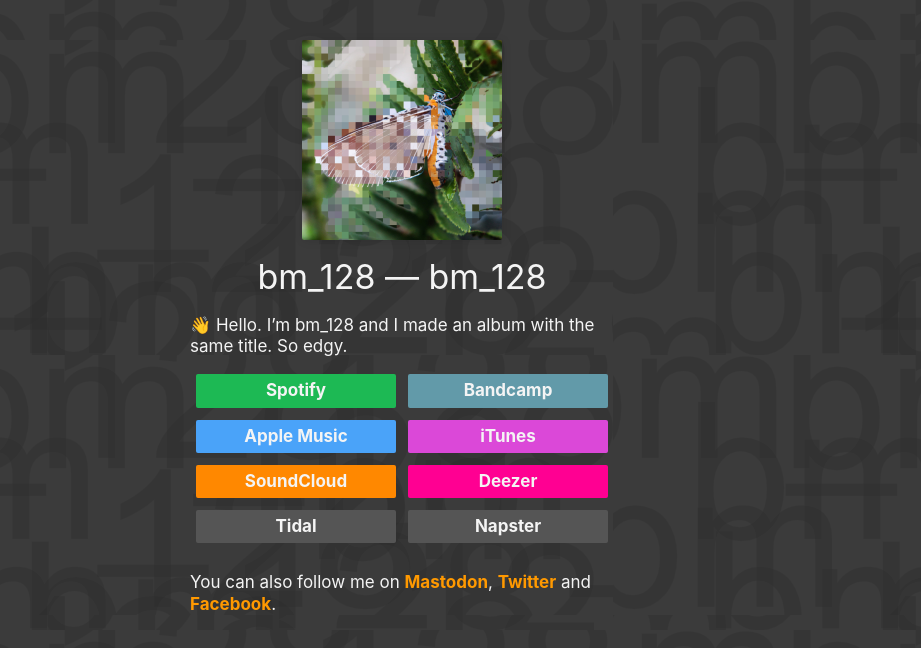
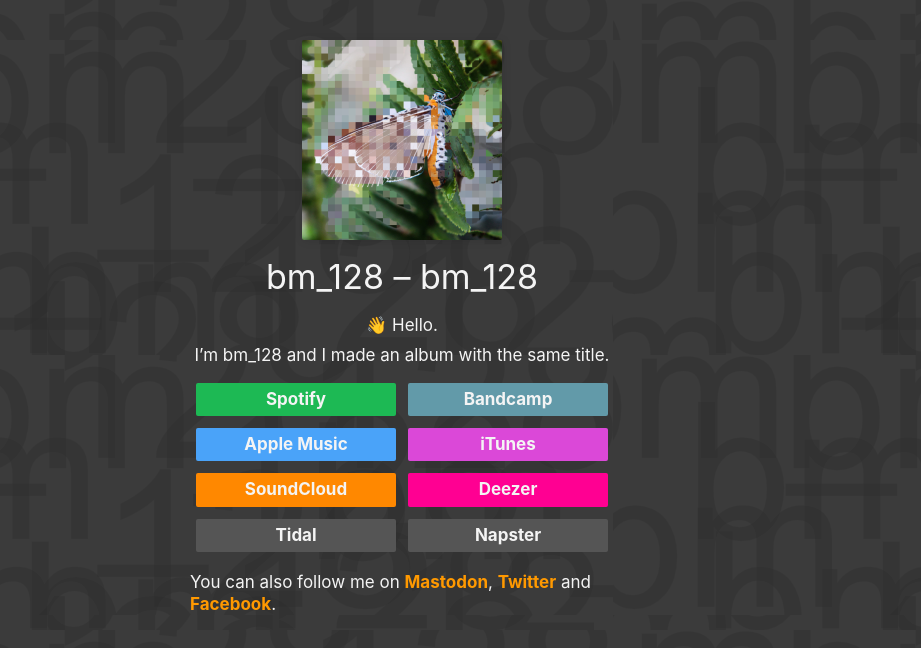
Before and after one commit to herrherrmann/bm_128-landing-page, a website: page index.html in a window 1280 px wide. Shown: the whole page, without its empty margins (238-1159 px from the left). Drawn offline with Linux system fonts and the light colour scheme.

Commit message:
Rearrange and slightly rewrite intro section

```diff
--- a/index.html
+++ b/index.html
@@ -36,10 +36,15 @@
 <body>
 	<section class="container">
 		<img src="img/cover.jpg" alt="bm_128 Album Cover" class="cover" />
-		<h1 class="title">bm_128 — bm_128</h1>
-		<p>
-			👋 Hello. I’m bm_128 and I made an album with the same title. So edgy.
-		</p>
+		<h1 class="title">bm_128 – bm_128</h1>
+		<div class="intro">
+			<p>
+				👋 Hello.
+			</p>
+			<p>
+				I’m bm_128 and I made an album with the same title.
+			</p>
+		</div>
 		<p>
 			<div class="links">
 				<a href="https://open.spotify.com/album/3lRJVcZeWvkscgTn2gTISs" target="_blank" rel="noopener noreferrer" class="link spotify">
--- a/less/basic.less
+++ b/less/basic.less
@@ -29,6 +29,10 @@
 	padding: 0;
 }
 
+p {
+	margin: 0.5em 0;
+}
+
 strong,
 em {
 	font-weight: 700;
@@ -52,7 +56,7 @@
 	@media screen and (min-width: @breakpoint-desktop) {
 		font-size: 2em;
 	}
-	margin: 2em 0 0.2em;
+	margin: 2em 0 0 0;
 	&:first-of-type {
 		margin-top: 0;
 	}
@@ -92,7 +96,9 @@
 	}
 }
 
-*::selection,
+*::selection {
+	background-color: fade(@accent-color-light, 50%);
+}
 *::-moz-selection {
 	background-color: fade(@accent-color-light, 50%);
 }
--- a/less/content.less
+++ b/less/content.less
@@ -25,6 +25,11 @@
 
 .title {
 	text-align: center;
+}
+
+.intro {
+	text-align: center;
+	margin: 0.5em 0 1em 0;
 }
 
 .links {
```
Also changed, not shown: styles.css, 1 other file.
